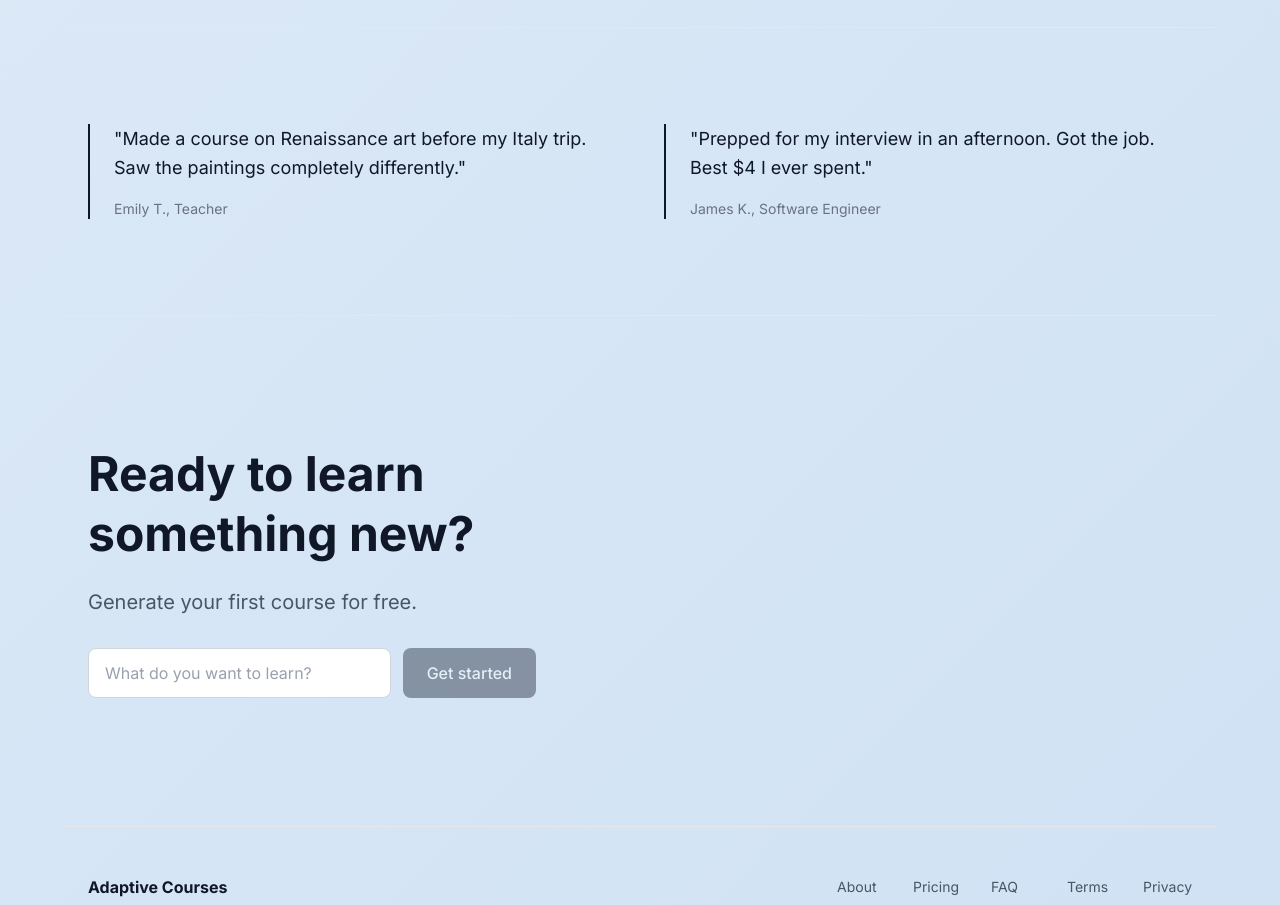
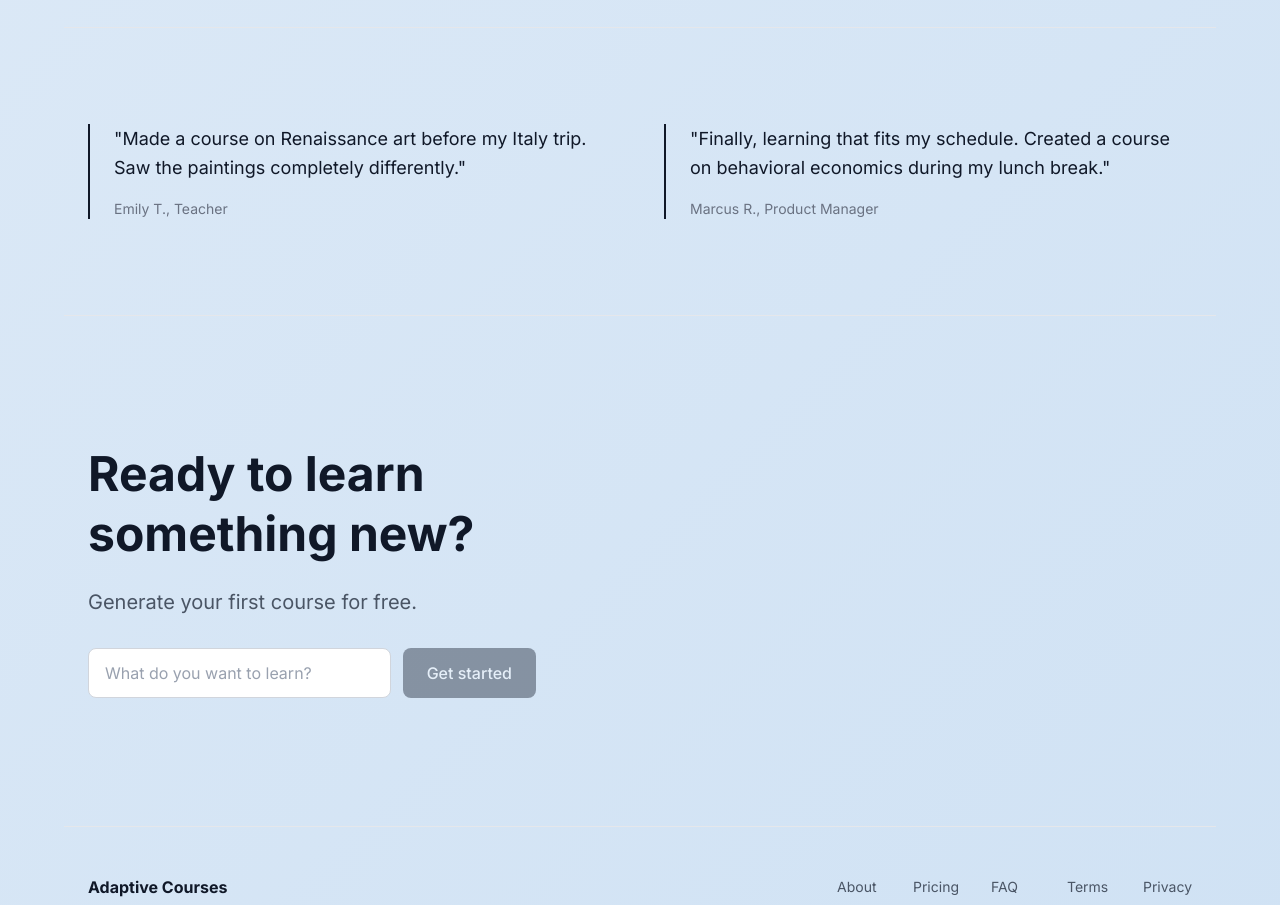
Before and after one commit to rahul-dcosta/adaptive-courses, a Next.js app in the folder apps/web/: page / in a window 1280 px wide. Shown: the part 2980-3885 px from the top of the page. Built offline with nearby package versions, Linux system fonts and the light colour scheme; no server answers.

Commit message:
📝 Update testimonial to be more realistic
Changed overly specific outcome claim to focus on product experience

Co-Authored-By: Claude Opus 4.5 <noreply@anthropic.com>

```diff
--- a/apps/web/components/LandingPagePremium.tsx
+++ b/apps/web/components/LandingPagePremium.tsx
@@ -217,10 +217,10 @@ export default function LandingPagePremium() {
 
           <div className="border-l-2 border-gray-900 pl-6">
             <p className="text-lg text-gray-900 mb-4 leading-relaxed">
-              "Prepped for my interview in an afternoon. Got the job. Best $4 I ever spent."
+              "Finally, learning that fits my schedule. Created a course on behavioral economics during my lunch break."
             </p>
             <p className="text-sm text-gray-500">
-              James K., Software Engineer
+              Marcus R., Product Manager
             </p>
           </div>
         </div>
```
